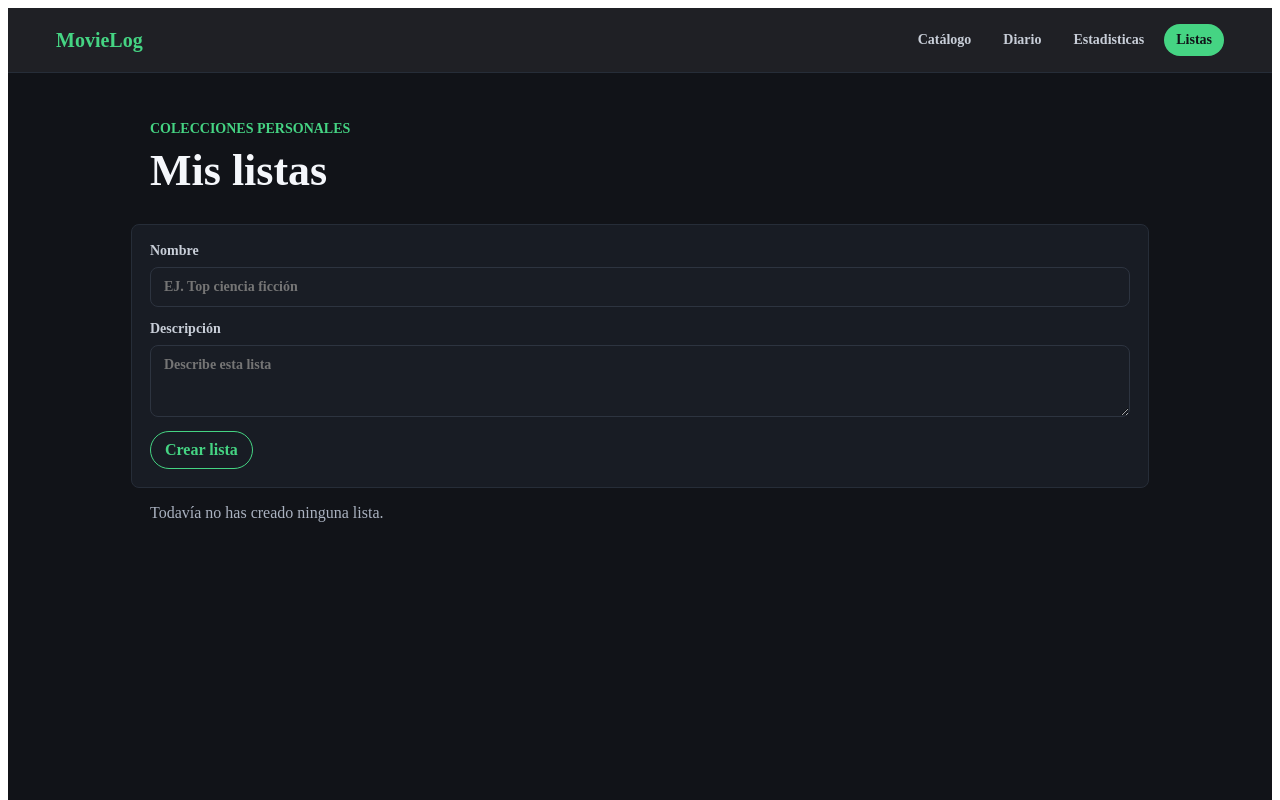
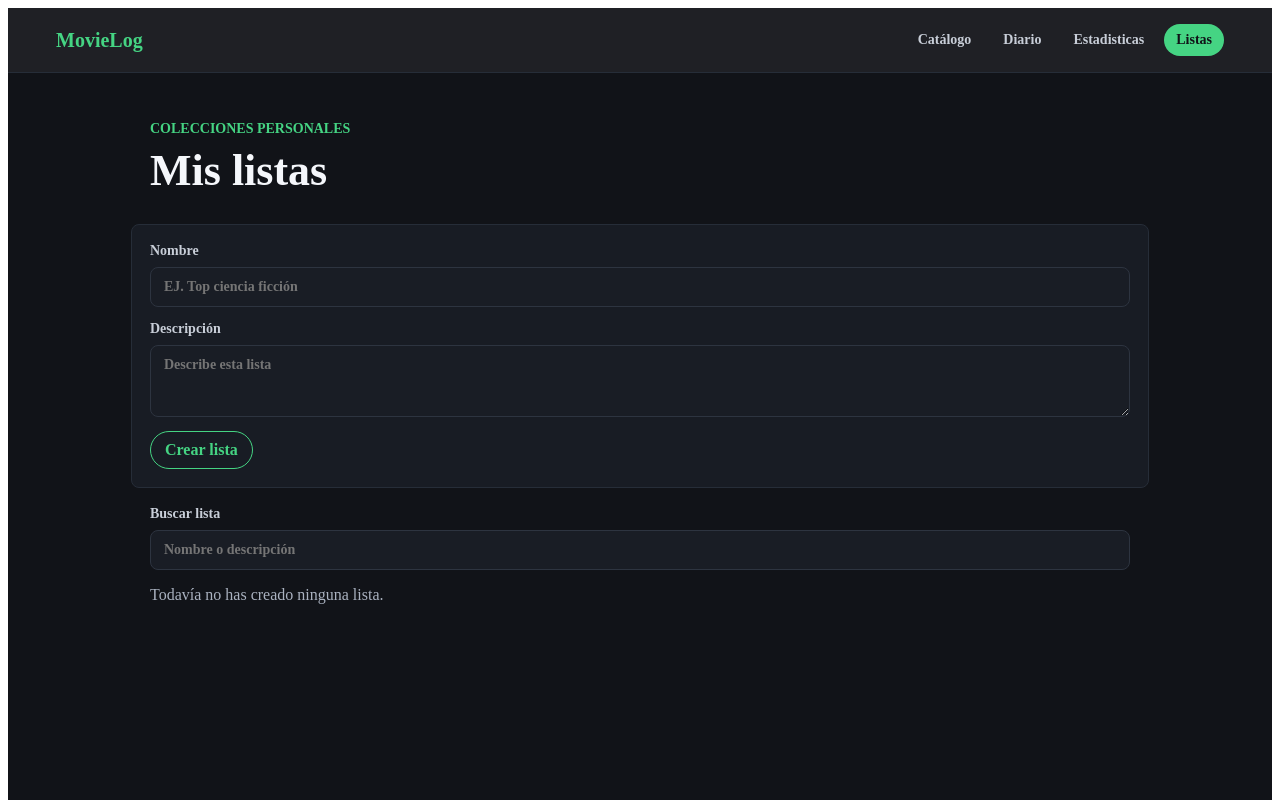
Before and after one commit to IsaiCordero/DiarioPeliculas, an Angular app: page /movies/lists in a window 1280 px wide. Shown: the top 800 px of the page. Built offline with nearby package versions, Linux system fonts and the light colour scheme.

Commit message:
Busqueda de listas añadido

```diff
--- a/src/app/features/movies/pages/movie-diary/movie-diary.css
+++ b/src/app/features/movies/pages/movie-diary/movie-diary.css
@@ -84,7 +84,7 @@
   text-decoration: none;
 }
 
-.movie-diary__content h3 a:hover {
+.movie-diary__content h3g a:hover {
   color: #45d483;
 }
 
--- a/src/app/features/movies/pages/movie-diary/movie-diary.html
+++ b/src/app/features/movies/pages/movie-diary/movie-diary.html
@@ -14,7 +14,7 @@
                         @for (movie of group.movies; track movie.id) {
                             <article class="movie-diary__entry">
                                 <time [attr.datetime]="movie.watchedDate">
-                                    {{ movie.watchedDate }}
+                                    {{ formatWatchedDate(movie.watchedDate) }}
                                 </time>
 
                                 <div class="movie-diary__content">
--- a/src/app/features/movies/pages/movie-diary/movie-diary.ts
+++ b/src/app/features/movies/pages/movie-diary/movie-diary.ts
@@ -50,4 +50,19 @@ export class MovieDiary {
       year: 'numeric',
     }).format(date);
   }
+
+  protected formatWatchedDate(watchedDate: string | undefined): string {
+    if (!watchedDate) {
+      return 'Sin fecha';
+    }
+
+    const [year, month, day] = watchedDate.split('-');
+    const date = new Date(Number(year), Number(month) -1, Number(day));
+
+    return new Intl.DateTimeFormat('es-ES', {
+      day: '2-digit',
+      month: 'short',
+      year: 'numeric'
+    }).format(date);
+  }
 }
--- a/src/app/features/movies/pages/movie-lists/movie-lists.css
+++ b/src/app/features/movies/pages/movie-lists/movie-lists.css
@@ -190,3 +190,26 @@
   align-items: center;
   margin-top: 4px;
 }
+.movie-lists__search {
+  display: grid;
+  gap: 8px;
+  max-width: 980px;
+  margin: 18px auto 0;
+  color: #c8ced8;
+  font-size: 14px;
+  font-weight: 700;
+}
+
+.movie-lists__search input {
+  border: 1px solid #2d3440;
+  border-radius: 8px;
+  padding: 11px 13px;
+  background: #191d25;
+  color: #f5f7fb;
+  font: inherit;
+}
+
+.movie-lists__search input:focus {
+  border-color: #45d483;
+  outline: none;
+}
--- a/src/app/features/movies/pages/movie-lists/movie-lists.html
+++ b/src/app/features/movies/pages/movie-lists/movie-lists.html
@@ -22,15 +22,24 @@
                 placeholder="Describe esta lista"
                 [value]="listDescription()"
                 (input)="listDescription.set($any($event.target).value)"
-            ></textarea>
+                ></textarea>
+            </label>
+
+            <button type="submit">Crear lista</button>
+        </form>
+
+        <label class="movie-lists__search">
+            Buscar lista
+            <input type="search"
+                placeholder="Nombre o descripción"
+                [value]="searchTerm()"
+                (input)="searchTerm.set($any($event.target).value)"
+                />
         </label>
 
-        <button type="submit">Crear lista</button>
-    </form>
-
-    @if (lists().length > 0){
+    @if (filteredLists().length > 0){
         <div class="movie-lists__grid">
-            @for (list of lists(); track list.id){
+            @for (list of filteredLists(); track list.id){
                 <article class="movie-lists__card">
                     @if (editingListId() === list.id){
                         <form class="movie-lists__edit-form" (submit)="$event.preventDefault(); saveEditing()">
--- a/src/app/features/movies/pages/movie-lists/movie-lists.ts
+++ b/src/app/features/movies/pages/movie-lists/movie-lists.ts
@@ -1,4 +1,4 @@
-import { Component, inject, signal } from '@angular/core';
+import { Component, computed, inject, signal } from '@angular/core';
 import { RouterLink } from '@angular/router';
 import { MovieListService } from '../../../../core/services/movie-list';
 import { MovieService } from '../../../../core/services/movie.service';
@@ -22,6 +22,7 @@ export class MovieLists {
   protected readonly listDescription = signal('');
   protected readonly editName = signal('');
   protected readonly editDescription = signal('');
+  protected readonly searchTerm = signal('');
 
   protected createList(): void {
     this.movieListService.createList(this.listName(), this.listDescription());
@@ -64,4 +65,17 @@ export class MovieLists {
 
     this.cancelEditing();
   }
+
+  protected readonly filteredLists = computed(() => {
+    const term = this.searchTerm().toLowerCase().trim();
+
+    if(!term) {
+      return this.lists();
+    }
+
+    return this.lists().filter((list) =>
+      list.name.toLowerCase().includes(term) ||
+      list.description?.toLowerCase().includes(term)
+    );
+  });
 }
```
